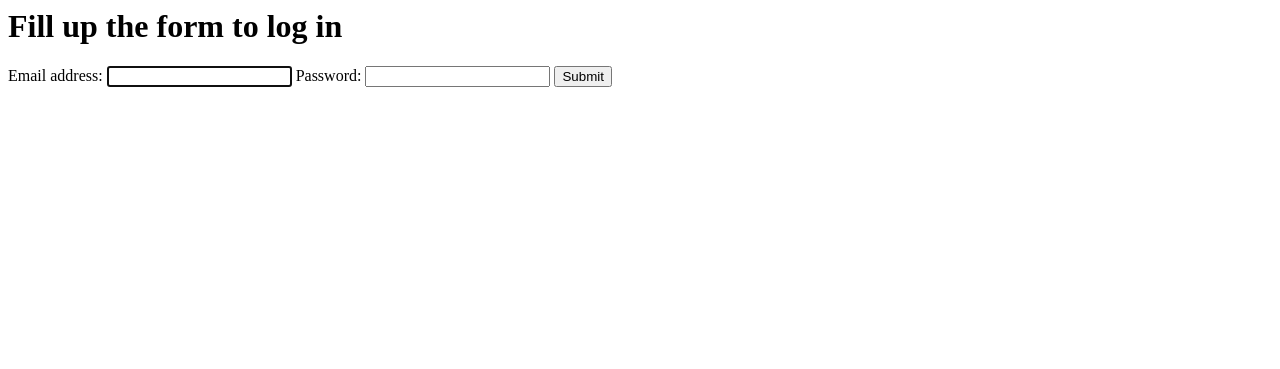
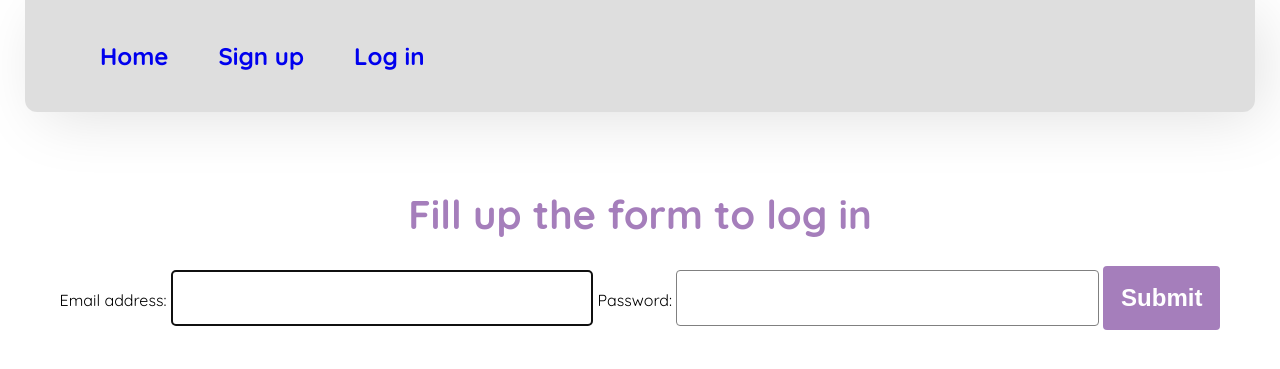
Before and after one commit to Virgin75/django-url-shortner, a Django app: page /login in a window 1280 px wide. Shown: the top 369 px of the page. Run offline with Django 4.2, Linux system fonts and the light colour scheme.

Commit message:
mise à jour du css de l'app users

```diff
--- a/urlshortner/static/urlshortner/css/style.css
+++ b/urlshortner/static/urlshortner/css/style.css
@@ -8,11 +8,19 @@ h1 {
   text-align: center;
 }
 
+.colored {
+  color: #a57ebb !important;
+}
+
 header {
   background-color: rgba(0, 0, 0, 0.13);
   padding: 25px;
   border-radius: 0 0 12px 12px;
   margin: 0 25px 0 25px;
+  box-shadow: 10px 10px 63px -6px rgba(0, 0, 0, 0.13);
+  -webkit-box-shadow: 10px 10px 63px -6px rgba(0, 0, 0, 0.13);
+  -moz-box-shadow: 10px 10px 63px -6px rgba(0, 0, 0, 0.13);
+  margin-bottom: 50px;
 }
 header > ul {
   display: flex;
@@ -58,11 +66,12 @@ header > ul > li > a:hover {
 
 .centralSection {
   display: flex;
+  flex-direction: column;
   justify-content: center;
   align-items: center;
 }
 
-label {
+label[for='id_long_url'] {
   display: none;
 }
 
@@ -73,8 +82,18 @@ input[type='url'] {
   font-size: 1.5em;
   width: 33vw;
 }
+input[type='text'],
+input[type='email'],
+input[type='password'] {
+  padding: 13px;
+  border-radius: 4px;
+  border: 1px solid grey;
+  font-size: 1.5em;
+  width: 33vw;
+}
 
-input[type='submit'] {
+input[type='submit'],
+.btn {
   padding: 18px;
   border-radius: 4px;
   border: none;
@@ -82,6 +101,7 @@ input[type='submit'] {
   background-color: #a57ebb;
   color: white;
   font-weight: 700;
+  text-decoration: none;
 }
 
 .imgSection {
--- a/urlshortner/templates/urlshortner/header.html
+++ b/urlshortner/templates/urlshortner/header.html
@@ -17,7 +17,12 @@
       <li>
         <a href="{% url 'users:settingsview' user.id %}">Settings</a>
       </li>
-      <li class="last"><a href="{% url 'users:logoutview' %}">Log out</a></li>
+      <li class="last">
+        {% if not user.is_anonymous %}
+        <span>Logged in as {{ user }}</span>
+        {%endif %}
+        <a href="{% url 'users:logoutview' %}">Log out</a>
+      </li>
     </ul>
   </header>
   {% else %}
--- a/urlshortner/templates/urlshortner/index.html
+++ b/urlshortner/templates/urlshortner/index.html
@@ -1,7 +1,6 @@
   {% include "urlshortner/header.html" %}
   {% load static %}
-  {% if not user.is_anonymous %}<span>Logged in as {{ user }}</span>
-  {% endif %}
+
   <div class="imgSection">
     <img class="illu" src="{% static 'urlshortner/img/031.png' %}"/>
   </div>
--- a/users/templates/users/login.html
+++ b/users/templates/users/login.html
@@ -1,5 +1,5 @@
 <html>
-  {% if messages %}
+  {% include "urlshortner/header.html" %} {% if messages %}
   <ul class="messages">
     {% for message in messages %}
     <li>
@@ -9,9 +9,11 @@
     {% endfor %}
   </ul>
   {% endif %}
-  <h1>Fill up the form to log in</h1>
-  <form action="{% url 'users:loginview' %}" method="post">
-    {% csrf_token %} {{ form }}
-    <input type="submit" value="Submit" />
-  </form>
+  <div class="centralSection">
+    <h1 class="colored">Fill up the form to log in</h1>
+    <form action="{% url 'users:loginview' %}" method="post">
+      {% csrf_token %} {{ form }}
+      <input type="submit" value="Submit" />
+    </form>
+  </div>
 </html>
--- a/users/views.py
+++ b/users/views.py
@@ -24,7 +24,7 @@ class LogInView(View):
 
             if user is not None:
                 login(request, user)
-                return redirect('/shorten', user=user)
+                return redirect('/', user=user)
             else:
                 #error cant login
                 messages.add_message(request, messages.ERROR, 'Cannot login with the provided credentials.')
@@ -51,7 +51,7 @@ class SignUpView(View):
 
             if user is not None:
                 login(request, user)
-                return redirect('/shorten', user=user)
+                return redirect('/', user=user)
 
         messages.add_message(request, messages.ERROR, 'Form data is invalid.')
         return render(request, "users/signup.html", {'form': form})
```
Also changed, not shown: other parts of urlshortner/static/urlshortner/css/style.css (+45 -1 lines), urlshortner/templates/urlshortner/link-created.html (+7 -8 lines), urlshortner/templates/urlshortner/my-links.html (+10 -5 lines), users/templates/users/loggedout.html (+7 -2 lines), users/templates/users/settings.html (+7 -5 lines), users/templates/users/signup.html (+8 -5 lines).
